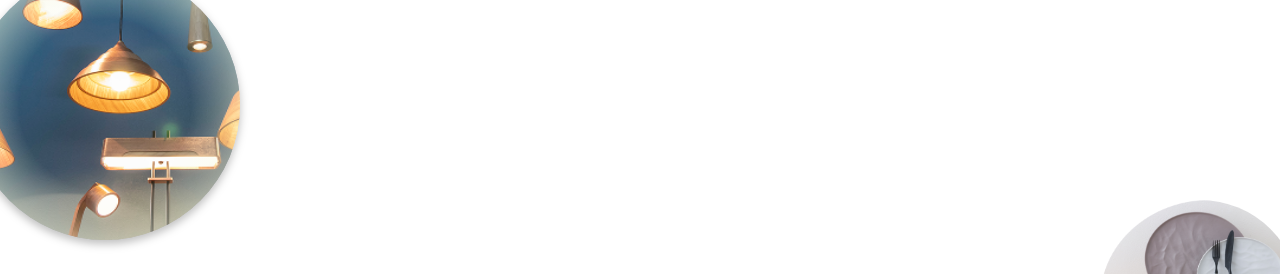
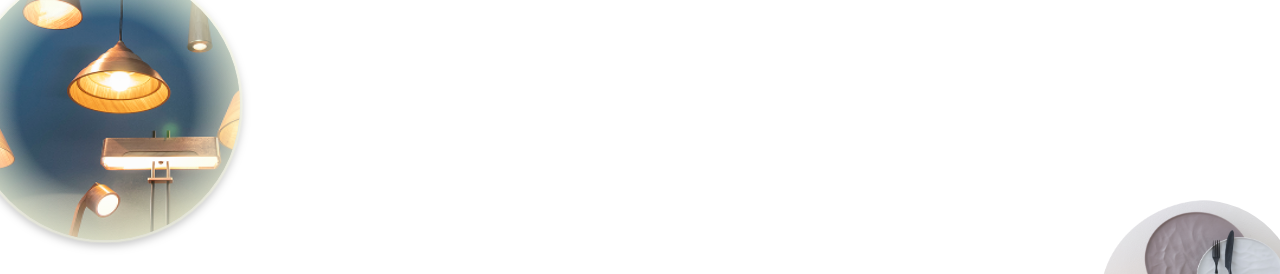
Before and after one commit to ShunKUN1182/TomoyasuLP, an Astro site: page / in a window 1280 px wide. Shown: the top 274 px of the page. Built offline with nearby package versions, Linux system fonts and the light colour scheme; Astro itself is replaced by a stand-in of ours.

Commit message:
feat: lightのチカチカを作成

```diff
--- a/src/components/MainVisual.astro
+++ b/src/components/MainVisual.astro
@@ -47,9 +47,20 @@ import forkAndSpun from "../assets/forkAndSpun.png";
       border-radius: 100%;
       top: 0;
       left: 0;
-      background: radial-gradient(transparent 99%,#FDFFE2 100%);
-      animation: light 3s infinite linear;
+      background: radial-gradient(transparent 45%,#FDFFE2 100%);
+      animation: light 2s infinite;
     }
+    &::before {
+      content: "";
+      position: absolute;
+      width: 100%;
+      height: 100%;
+      border-radius: 100%;
+      top: 0;
+      left: 0;
+      background: radial-gradient(transparent 45%,#FDFFE2 100%);
+    }
+
   }
   .mainVisualImg02 {
     right: -20px;
@@ -104,13 +115,13 @@ import forkAndSpun from "../assets/forkAndSpun.png";
 }
 @keyframes light {
   0% {
-    background: radial-gradient(transparent 99%,#FDFFE2 100%);
+      transform: scale(100%,100%);
   }
   50% {
-    background: radial-gradient(transparent 45%,#FDFFE2 100%);
+      transform: scale(110%,110%);
   }
   100% {
-    background: radial-gradient(transparent 99%,#FDFFE2 100%);
+      transform: scale(100%,100%);
   }
 }
 
```
